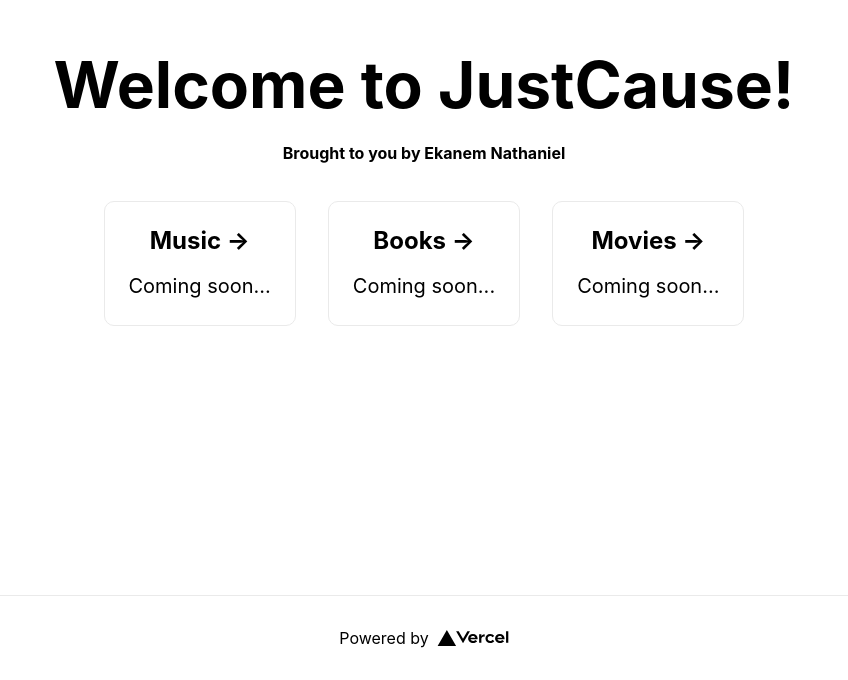
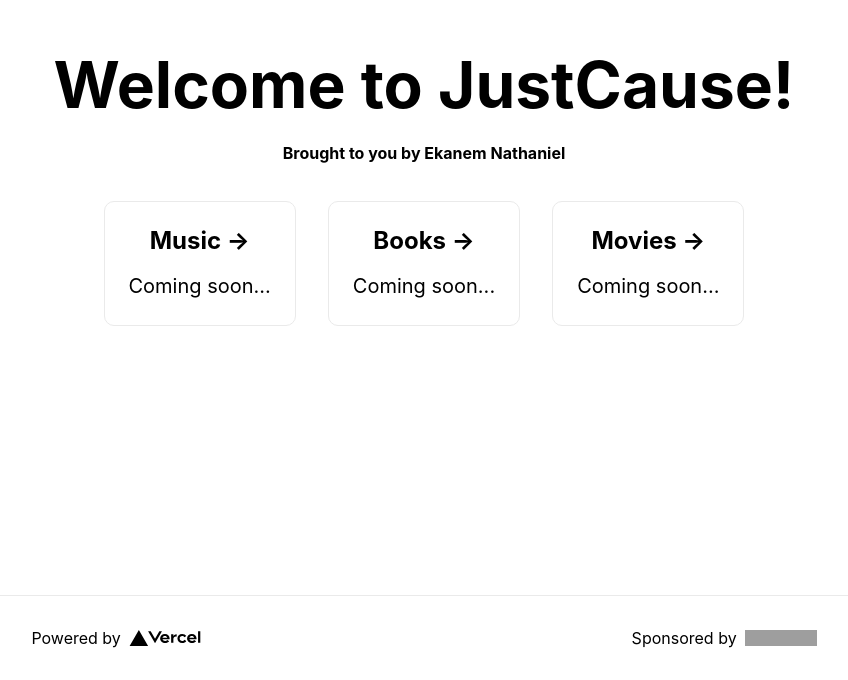
Before and after one commit to nathanielekanem/justCause, a Next.js app: page / in a window 1280 px wide. Shown: the part 205-885 px from the top of the page, without its empty margins (216-1064 px from the left). Built offline with nearby package versions, Linux system fonts and the light colour scheme; grey boxes are pictures that could not be loaded.

Commit message:
minek (sponsor)

```diff
--- a/pages/index.js
+++ b/pages/index.js
@@ -61,6 +61,12 @@ export default function Home() {
             <Image src="/vercel.svg" alt="Vercel Logo" width={72} height={16} />
           </span>
         </a>
+        <a href="www.minekglobal.com">
+          Sponsored by{' '}
+          <span className={styles.logo}>
+            <Image src="https://www.minekglobal.com/Minek%20Global%20Business%20Nigeria%20Limited_files/logo.png" alt="Minek Logo" width={72} height ={16} />
+          </span>
+        </a>
       </footer>
     </div>
   )
```
